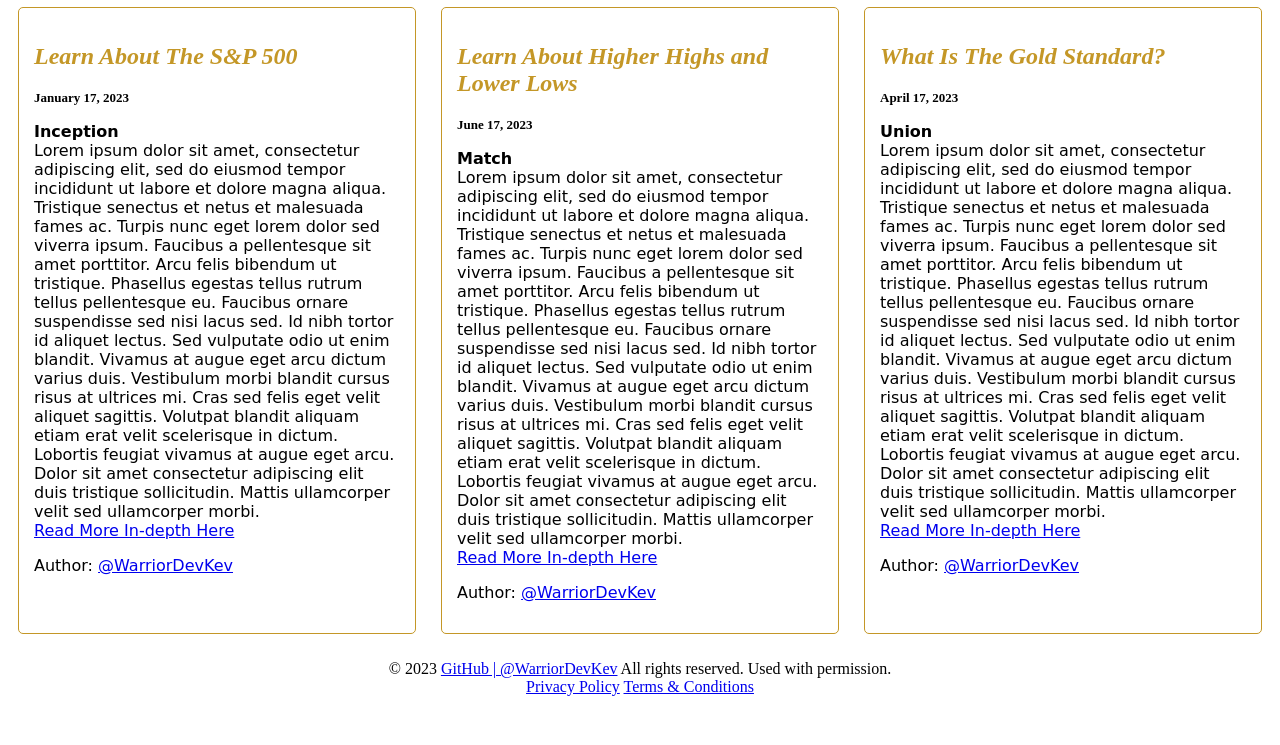
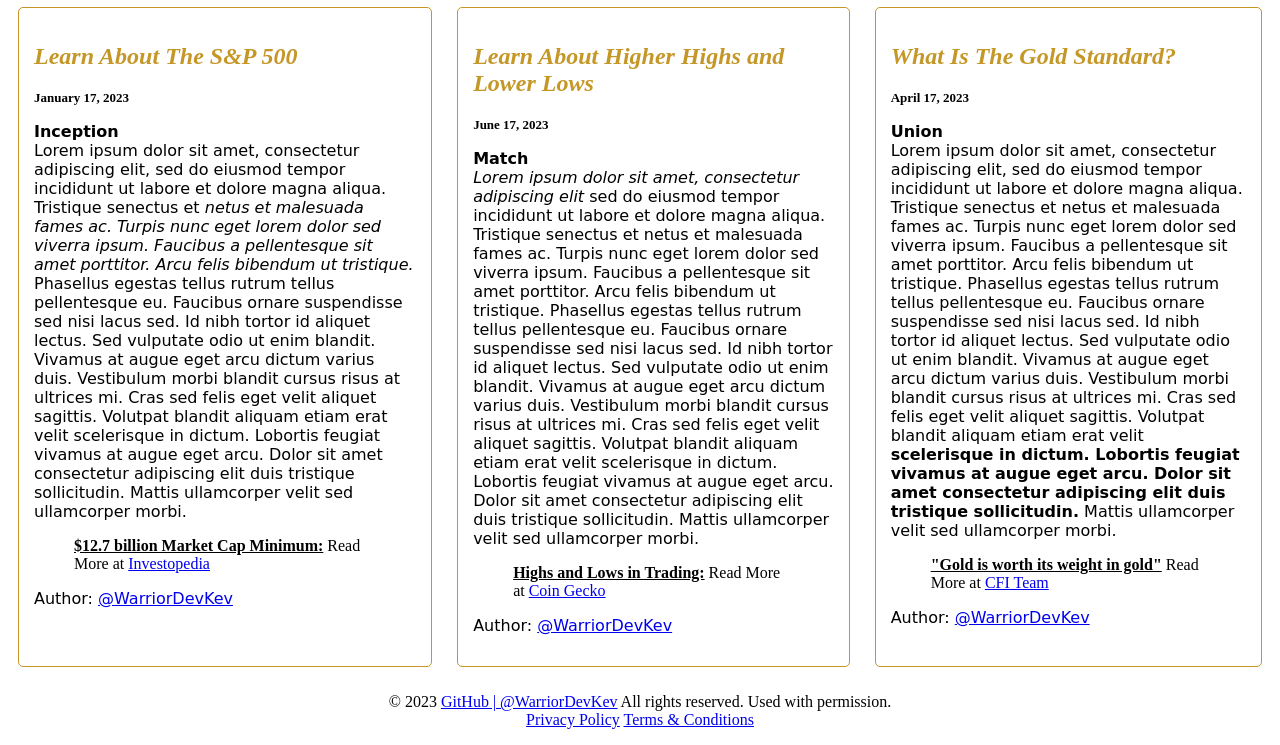
Before and after one commit to WarriorDevKev/personal-blog_html-css, a plain HTML site: page index.html in a window 1280 px wide. Shown: the part 91-836 px from the top of the page. Before the commit the page ends 803 px from the top, so only its background shows below. Drawn offline with Linux system fonts and the light colour scheme; a web font is replaced by a local one.

Commit message:
updated changes to fit rubric | added @import css statements, updated styling (blockquotes, typography) and removed footer.css

```diff
--- a/css/footer.css
+++ /dev/null
@@ -1,10 +0,0 @@
-.footer {
-    background-color: gainsboro;
-    border-radius: 25%;
-    position: relative;
-    margin-top: auto;
-    left: 0;
-    bottom: 0;
-    width: 100%;
-    text-align: center;
-  }
--- a/css/main.css
+++ b/css/main.css
@@ -1,5 +1,7 @@
 @import "./about.css";
 @import "./blog.css";
+@import "./connect.css";
+@import "./responsive.css";
 @import url('https://fonts.googleapis.com/css2?family=Delicious+Handrawn&display=swap');
 
 :root {
--- a/index.html
+++ b/index.html
@@ -32,15 +32,20 @@
         <h3>January 17, 2023</h3>
         <p><strong>Inception</strong><br>
           Lorem ipsum dolor sit amet, consectetur adipiscing elit, sed do eiusmod tempor incididunt ut labore et dolore magna aliqua.
-          Tristique senectus et netus et malesuada fames ac. Turpis nunc eget lorem dolor sed viverra ipsum.
-          Faucibus a pellentesque sit amet porttitor. Arcu felis bibendum ut tristique.
+          Tristique senectus et <em>netus et malesuada fames ac. Turpis nunc eget lorem dolor sed viverra ipsum.
+          Faucibus a pellentesque sit amet porttitor. Arcu felis bibendum ut tristique.</em>
           Phasellus egestas tellus rutrum tellus pellentesque eu. Faucibus ornare suspendisse sed nisi lacus sed.
           Id nibh tortor id aliquet lectus. Sed vulputate odio ut enim blandit. Vivamus at augue eget arcu dictum varius duis.
           Vestibulum morbi blandit cursus risus at ultrices mi. Cras sed felis eget velit aliquet sagittis.
           Volutpat blandit aliquam etiam erat velit scelerisque in dictum. Lobortis feugiat vivamus at augue eget arcu.
           Dolor sit amet consectetur adipiscing elit duis tristique sollicitudin. Mattis ullamcorper velit sed ullamcorper morbi.
-          <br><a href="https://www.investopedia.com/articles/investing/090414/sp-500-index-you-need-know.asp"
-                 target="_blank">Read More In-depth Here</a>
+
+          <blockquote cite="http://www.worldwildlife.org/who/index.html">
+            <strong><u>$12.7 billion Market Cap Minimum:</u></strong>
+              Read More at
+            <a href="https://www.investopedia.com/articles/investing/090414/sp-500-index-you-need-know.asp"
+                 target="_blank">Investopedia</a>
+          </blockquote>
         </p>
 
         <p class="blog__author">Author: <a href="./pages/about.html">@WarriorDevKev</a>
@@ -51,7 +56,7 @@
         <h2>Learn About Higher Highs and Lower Lows</h2>
         <h3>June 17, 2023</h3>
         <p><strong>Match</strong><br>
-          Lorem ipsum dolor sit amet, consectetur adipiscing elit, sed do eiusmod tempor incididunt ut labore et dolore magna aliqua.
+          <em>Lorem ipsum dolor sit amet, consectetur adipiscing elit</em> sed do eiusmod tempor incididunt ut labore et dolore magna aliqua.
           Tristique senectus et netus et malesuada fames ac. Turpis nunc eget lorem dolor sed viverra ipsum.
           Faucibus a pellentesque sit amet porttitor. Arcu felis bibendum ut tristique.
           Phasellus egestas tellus rutrum tellus pellentesque eu. Faucibus ornare suspendisse sed nisi lacus sed.
@@ -59,8 +64,13 @@
           Vestibulum morbi blandit cursus risus at ultrices mi. Cras sed felis eget velit aliquet sagittis.
           Volutpat blandit aliquam etiam erat velit scelerisque in dictum. Lobortis feugiat vivamus at augue eget arcu.
           Dolor sit amet consectetur adipiscing elit duis tristique sollicitudin. Mattis ullamcorper velit sed ullamcorper morbi.
-          <br><a href="https://www.coingecko.com/learn/higher-highs-lower-lows-trading"
-          target="_blank">Read More In-depth Here</a>
+
+          <blockquote cite="https://www.coingecko.com/learn/higher-highs-lower-lows-trading">
+            <strong><u>Highs and Lows in Trading:</u></strong>
+            Read More at
+            <a href="https://www.coingecko.com/learn/higher-highs-lower-lows-trading"
+                 target="_blank">Coin Gecko</a>
+          </blockquote>
         </p>
         <p class="blog__author">Author: <a href="./pages/about.html">@WarriorDevKev</a>
         </p>
@@ -76,10 +86,15 @@
           Phasellus egestas tellus rutrum tellus pellentesque eu. Faucibus ornare suspendisse sed nisi lacus sed.
           Id nibh tortor id aliquet lectus. Sed vulputate odio ut enim blandit. Vivamus at augue eget arcu dictum varius duis.
           Vestibulum morbi blandit cursus risus at ultrices mi. Cras sed felis eget velit aliquet sagittis.
-          Volutpat blandit aliquam etiam erat velit scelerisque in dictum. Lobortis feugiat vivamus at augue eget arcu.
-          Dolor sit amet consectetur adipiscing elit duis tristique sollicitudin. Mattis ullamcorper velit sed ullamcorper morbi.
-          <br><a href="https://corporatefinanceinstitute.com/resources/economics/gold-standard/"
-          target="_blank">Read More In-depth Here</a>
+          Volutpat blandit aliquam etiam erat velit <strong>scelerisque in dictum. Lobortis feugiat vivamus at augue eget arcu.
+          Dolor sit amet consectetur adipiscing elit duis tristique sollicitudin.</strong> Mattis ullamcorper velit sed ullamcorper morbi.
+
+          <blockquote cite="https://corporatefinanceinstitute.com/resources/economics/gold-standard/">
+            <strong><u>"Gold is worth its weight in gold"</u></strong>
+             Read More at
+            <a href="https://corporatefinanceinstitute.com/resources/economics/gold-standard/"
+                 target="_blank">CFI Team</a>
+          </blockquote>
         </p>
         <p class="blog__author">Author: <a href="./pages/about.html">@WarriorDevKev</a>
         </p>
```
Also changed, not shown: pages/blog.html (+1 -0 lines).
